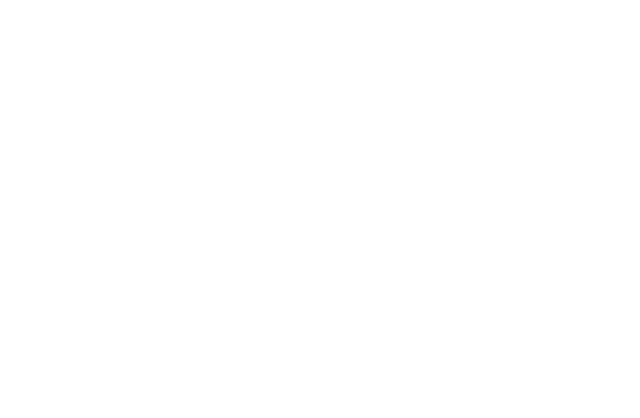
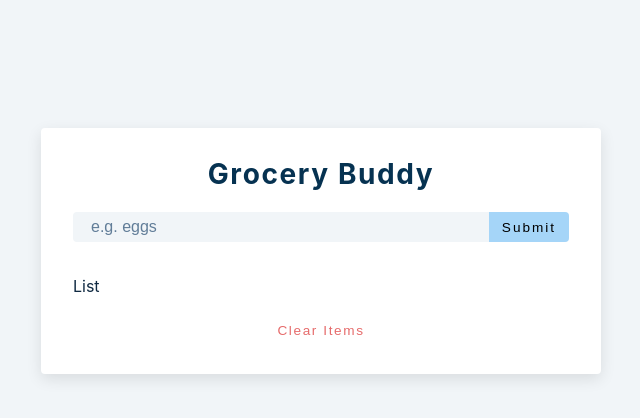
Before and after one commit to ioannis-sporidis/grocery_buddy, a React (Create React App) app: page / in a window 1280 px wide. Shown: the top 418 px of the page, without its empty margins (319-959 px from the left). Built offline with nearby package versions, Linux system fonts and the light colour scheme.

Commit message:
Setup static items

```diff
--- a/package.json
+++ b/package.json
@@ -8,6 +8,7 @@
     "@testing-library/user-event": "^12.8.3",
     "react": "^17.0.2",
     "react-dom": "^17.0.2",
+    "react-icons": "^4.2.0",
     "react-scripts": "4.0.3",
     "web-vitals": "^1.1.2"
   },
--- a/src/App.js
+++ b/src/App.js
@@ -1,5 +1,47 @@
+import { useState } from 'react';
+import List from './components/List';
+import Alert from './components/Alert';
+
 function App() {
-  return <div className='App'></div>;
+  const [name, setName] = useState('');
+  const [list, setList] = useState([]);
+  const [isEditing, setIsEditing] = useState(false);
+  const [editID, setEditID] = useState(null);
+  const [alert, setAlert] = useState({
+    show: false,
+    msg: '',
+    type: '',
+  });
+
+  const handleSubmit = e => {
+    e.preventDefault();
+    console.log('Submitted');
+  };
+
+  return (
+    <section className='section-center'>
+      <form className='grocery-form' onSubmit={handleSubmit}>
+        {alert.show && <Alert />}
+        <h3>grocery buddy</h3>
+        <div className='form-control'>
+          <input
+            type='text'
+            className='grocery'
+            placeholder='e.g. eggs'
+            value={name}
+            onChange={e => setName(e.target.value)}
+          />
+          <button type='submit' className='submit-btn'>
+            {isEditing ? 'edit' : 'submit'}
+          </button>
+        </div>
+      </form>
+      <div className='grocery-container'>
+        <List />
+        <button className='clear-btn'>Clear Items</button>
+      </div>
+    </section>
+  );
 }
 
 export default App;
--- /dev/null
+++ b/src/components/Alert.js
@@ -0,0 +1,5 @@
+const Alert = () => {
+  return <div>alert</div>;
+};
+
+export default Alert;
--- /dev/null
+++ b/src/components/List.js
@@ -0,0 +1,5 @@
+const List = () => {
+  return <div>List</div>;
+};
+
+export default List;
--- a/src/index.css
+++ b/src/index.css
@@ -1,13 +1,306 @@
+/*
+===============
+Variables
+===============
+*/
+
+:root {
+  /* dark shades of primary color*/
+  --clr-primary-1: hsl(205, 86%, 17%);
+  --clr-primary-2: hsl(205, 77%, 27%);
+  --clr-primary-3: hsl(205, 72%, 37%);
+  --clr-primary-4: hsl(205, 63%, 48%);
+  /* primary/main color */
+  --clr-primary-5: hsl(205, 78%, 60%);
+  /* lighter shades of primary color */
+  --clr-primary-6: hsl(205, 89%, 70%);
+  --clr-primary-7: hsl(205, 90%, 76%);
+  --clr-primary-8: hsl(205, 86%, 81%);
+  --clr-primary-9: hsl(205, 90%, 88%);
+  --clr-primary-10: hsl(205, 100%, 96%);
+  /* darkest grey - used for headings */
+  --clr-grey-1: hsl(209, 61%, 16%);
+  --clr-grey-2: hsl(211, 39%, 23%);
+  --clr-grey-3: hsl(209, 34%, 30%);
+  --clr-grey-4: hsl(209, 28%, 39%);
+  /* grey used for paragraphs */
+  --clr-grey-5: hsl(210, 22%, 49%);
+  --clr-grey-6: hsl(209, 23%, 60%);
+  --clr-grey-7: hsl(211, 27%, 70%);
+  --clr-grey-8: hsl(210, 31%, 80%);
+  --clr-grey-9: hsl(212, 33%, 89%);
+  --clr-grey-10: hsl(210, 36%, 96%);
+  --clr-white: #fff;
+  --clr-red-dark: hsl(360, 67%, 44%);
+  --clr-red-light: hsl(360, 71%, 66%);
+  --clr-green-dark: hsl(125, 67%, 44%);
+  --clr-green-light: hsl(125, 71%, 66%);
+  --clr-black: #222;
+  --transition: all 0.3s linear;
+  --spacing: 0.1rem;
+  --radius: 0.25rem;
+  --light-shadow: 0 5px 15px rgba(0, 0, 0, 0.1);
+  --dark-shadow: 0 5px 15px rgba(0, 0, 0, 0.2);
+  --max-width: 1170px;
+  --fixed-width: 620px;
+}
+/*
+===============
+Global Styles
+===============
+*/
+
+*,
+::after,
+::before {
+  margin: 0;
+  padding: 0;
+  box-sizing: border-box;
+}
 body {
-  margin: 0;
-  font-family: -apple-system, BlinkMacSystemFont, 'Segoe UI', 'Roboto', 'Oxygen',
-    'Ubuntu', 'Cantarell', 'Fira Sans', 'Droid Sans', 'Helvetica Neue',
-    sans-serif;
-  -webkit-font-smoothing: antialiased;
-  -moz-osx-font-smoothing: grayscale;
+  font-family: -apple-system, BlinkMacSystemFont, 'Segoe UI', Roboto, Oxygen,
+    Ubuntu, Cantarell, 'Open Sans', 'Helvetica Neue', sans-serif;
+  background: var(--clr-grey-10);
+  color: var(--clr-grey-1);
+  line-height: 1.5;
+  font-size: 0.875rem;
+}
+ul {
+  list-style-type: none;
+}
+a {
+  text-decoration: none;
+}
+h1,
+h2,
+h3,
+h4 {
+  letter-spacing: var(--spacing);
+  text-transform: capitalize;
+  line-height: 1.25;
+  margin-bottom: 0.75rem;
+}
+h1 {
+  font-size: 3rem;
+}
+h2 {
+  font-size: 2rem;
+}
+h3 {
+  font-size: 1.25rem;
+}
+h4 {
+  font-size: 0.875rem;
+}
+p {
+  margin-bottom: 1.25rem;
+  color: var(--clr-grey-5);
+}
+@media screen and (min-width: 800px) {
+  h1 {
+    font-size: 4rem;
+  }
+  h2 {
+    font-size: 2.5rem;
+  }
+  h3 {
+    font-size: 1.75rem;
+  }
+  h4 {
+    font-size: 1rem;
+  }
+  body {
+    font-size: 1rem;
+  }
+  h1,
+  h2,
+  h3,
+  h4 {
+    line-height: 1;
+  }
+}
+.btn {
+  text-transform: uppercase;
+  background: transparent;
+  color: var(--clr-black);
+  padding: 0.375rem 0.75rem;
+  letter-spacing: var(--spacing);
+  display: inline-block;
+  transition: var(--transition);
+  font-size: 0.875rem;
+  border: 2px solid var(--clr-black);
+  cursor: pointer;
+  box-shadow: 0 1px 3px rgba(0, 0, 0, 0.2);
+  border-radius: var(--radius);
+}
+.btn:hover {
+  color: var(--clr-white);
+  background: var(--clr-black);
+}
+/* section */
+.section {
+  padding: 5rem 0;
 }
 
-code {
-  font-family: source-code-pro, Menlo, Monaco, Consolas, 'Courier New',
-    monospace;
+.section-center {
+  width: 90vw;
+  margin: 0 auto;
+  max-width: 35rem;
+  margin-top: 8rem;
 }
+@media screen and (min-width: 992px) {
+  .section-center {
+    width: 95vw;
+  }
+}
+main {
+  min-height: 100vh;
+  display: grid;
+  place-items: center;
+}
+/*
+===============
+Grocery List
+===============
+*/
+.section-center {
+  background: var(--clr-white);
+  border-radius: var(--radius);
+  box-shadow: var(--light-shadow);
+  transition: var(--transition);
+  padding: 2rem;
+}
+.section-center:hover {
+  box-shadow: var(--dark-shadow);
+}
+.alert {
+  margin-bottom: 1rem;
+  height: 1.25rem;
+  display: grid;
+  align-items: center;
+  text-align: center;
+  font-size: 0.7rem;
+  border-radius: 0.25rem;
+  letter-spacing: var(--spacing);
+  text-transform: capitalize;
+}
+.alert-danger {
+  color: #721c24;
+  background: #f8d7da;
+}
+.alert-success {
+  color: #155724;
+  background: #d4edda;
+}
+.grocery-form h3 {
+  color: var(--clr-primary-1);
+  margin-bottom: 1.5rem;
+  text-align: center;
+}
+.form-control {
+  display: flex;
+  justify-content: center;
+}
+.grocery {
+  padding: 0.25rem;
+  padding-left: 1rem;
+  background: var(--clr-grey-10);
+  border-top-left-radius: var(--radius);
+  border-bottom-left-radius: var(--radius);
+  border-color: transparent;
+  font-size: 1rem;
+  flex: 1 0 auto;
+  color: var(--clr-grey-5);
+}
+.grocery::placeholder {
+  font-family: var(--ff-secondary);
+  color: var(--clr-grey-5);
+}
+.submit-btn {
+  background: var(--clr-primary-8);
+  border-color: transparent;
+  flex: 0 0 5rem;
+  display: grid;
+  align-items: center;
+  padding: 0.25rem;
+  text-transform: capitalize;
+  letter-spacing: 2px;
+  border-top-right-radius: var(--radius);
+  border-bottom-right-radius: var(--radius);
+  cursor: pointer;
+  content: var(--clr-primary-5);
+  transition: var(--transition);
+  font-size: 0.85rem;
+}
+.submit-btn:hover {
+  background: var(--clr-primary-5);
+  color: var(--clr-white);
+}
+
+.grocery-container {
+  margin-top: 2rem;
+}
+
+.grocery-item {
+  display: flex;
+  align-items: center;
+  justify-content: space-between;
+  margin-bottom: 0.5rem;
+  transition: var(--transition);
+  padding: 0.25rem 1rem;
+  border-radius: var(--radius);
+  text-transform: capitalize;
+}
+.grocery-item:hover {
+  color: var(--clr-grey-5);
+  background: var(--clr-grey-10);
+}
+.grocery-item:hover .title {
+  color: var(--clr-grey-5);
+}
+.title {
+  margin-bottom: 0;
+  color: var(--clr-grey-1);
+  letter-spacing: 2px;
+  transition: var(--transition);
+}
+.edit-btn,
+.delete-btn {
+  background: transparent;
+  border-color: transparent;
+  cursor: pointer;
+  font-size: 0.7rem;
+  margin: 0 0.15rem;
+  transition: var(--transition);
+}
+.edit-btn {
+  color: var(--clr-green-light);
+}
+.edit-btn:hover {
+  color: var(--clr-green-dark);
+}
+.delete-btn {
+  color: var(--clr-red-light);
+}
+.delete-btn:hover {
+  color: var(--clr-red-dark);
+}
+.clear-btn {
+  text-transform: capitalize;
+  width: 10rem;
+  height: 1.5rem;
+  display: grid;
+  align-items: center;
+  background: transparent;
+  border-color: transparent;
+  color: var(--clr-red-light);
+  margin: 0 auto;
+  font-size: 0.85rem;
+  letter-spacing: var(--spacing);
+  cursor: pointer;
+  transition: var(--transition);
+  margin-top: 1.25rem;
+}
+.clear-btn:hover {
+  color: var(--clr-red-dark);
+}
```
Also changed, not shown: 1 other file (tests, documents, lock files or other folders).
